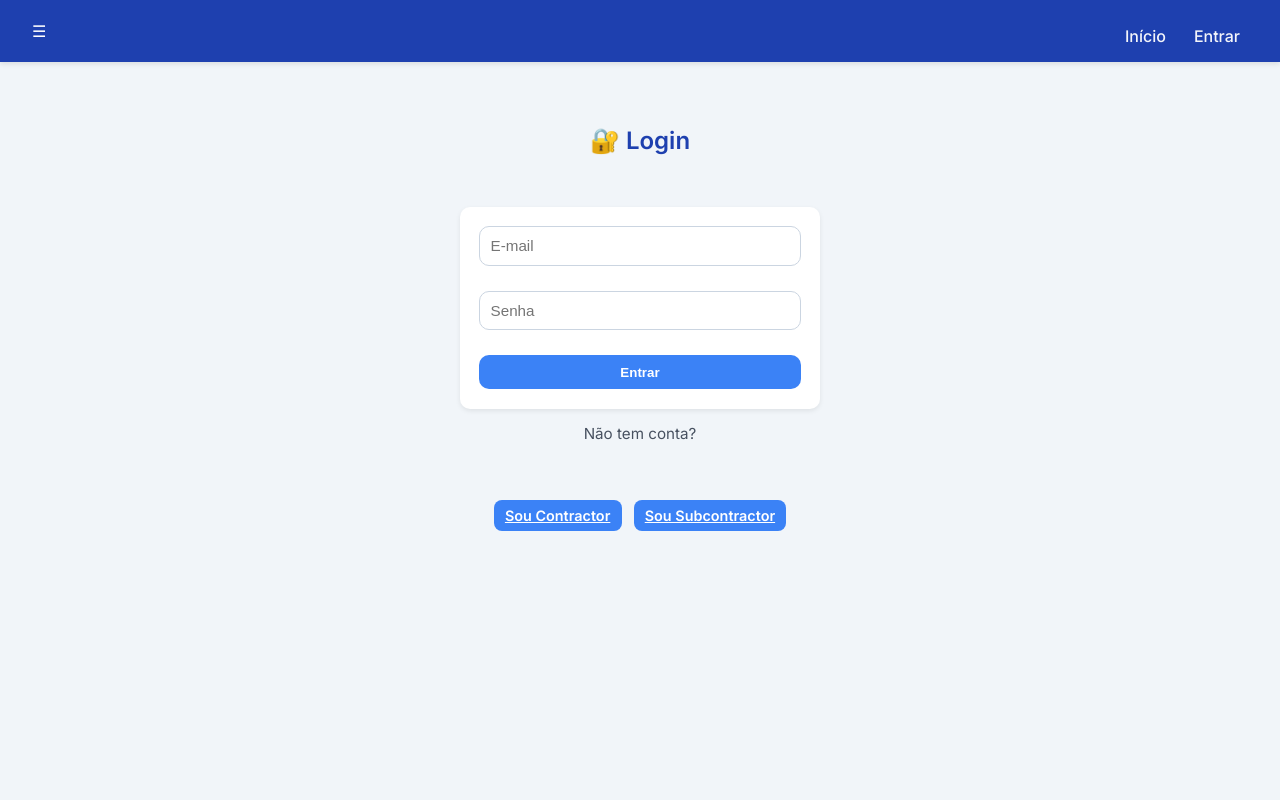
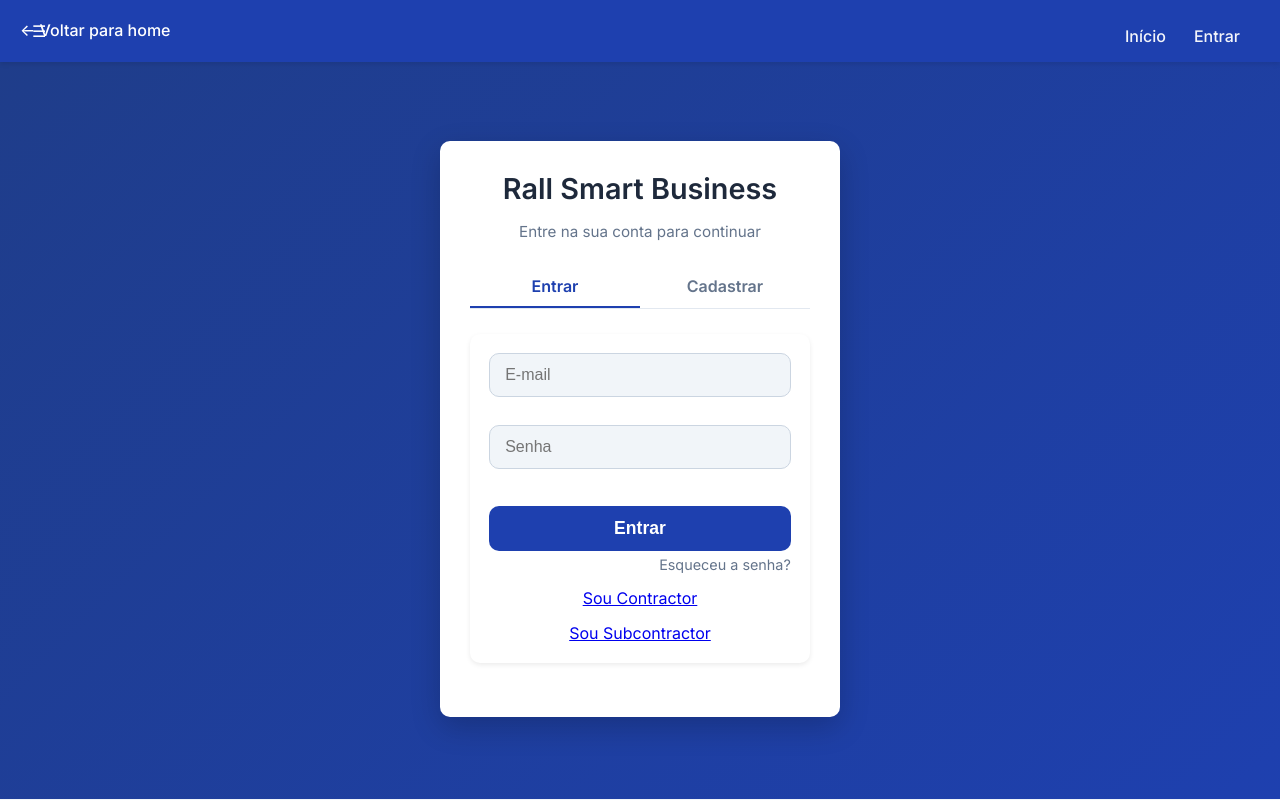
Before and after one commit to RFCcastro93/app_web, a Flask app: page /login in a window 1280 px wide. Run offline with Flask 3, Linux system fonts and the light colour scheme.

Commit message:
Update login.html

```diff
--- a/templates/login.html
+++ b/templates/login.html
@@ -1,25 +1,35 @@
 {% extends "base.html" %}
-{% block title %}Entrar{% endblock %}
+
+{% block title %}Entrar na BidConnect{% endblock %}
 
 {% block content %}
-<main style="display:grid; place-items:center;">
-<div style="width:100%; max-width:420px; text-align:center;">
-<h2>🔐 Login</h2>
-</main>
+<div class="auth-page-wrapper">
+    <a href="{{ url_for('index') }}" class="back-to-home">← Voltar para home</a>
 
-<form method="POST" style="display:grid; gap:12px; max-width: 360px; margin: 0 auto;">
-    <input type="email" name="email" placeholder="E-mail" required>
-    <input type="password" name="password" placeholder="Senha" required>
-    <button type="submit">Entrar</button>
-  </form>
+    <div class="auth-card">
+        <h2 class="auth-card-title">Rall Smart Business</h2>
+        <p class="auth-card-subtitle">Entre na sua conta para continuar</p>
 
-  <p class="muted" style="text-align: center;">Não tem conta?</p>
+        <div class="auth-tabs">
+            <a href="{{ url_for('login') }}" class="auth-tab active">Entrar</a>
+            {# O link de cadastro precisa de um "role" padrão para evitar o BuildError,
+               mas o usuário pode mudar no dropdown da página de registro. #}
+            <a href="{{ url_for('register', role='contractor') }}" class="auth-tab">Cadastrar</a>
+        </div>
 
+        {# Formulário de Login: Usa a classe auth-form e input-field #}
+        <form method="POST" class="auth-form">
+            <input type="email" name="email" id="email" class="input-field" placeholder="E-mail" required>
 
-<main style="display:grid; place-items:center;">
-  <div style="max-width:420px; text-align:center;">
-  <div class="menu" style="text-align: center;">
-    <a class="button sm" href="{{ url_for('register', role='contractor') }}">Sou Contractor</a>
-    <a class="button sm" href="{{ url_for('register', role='subcontractor') }}">Sou Subcontractor</a>
-  </div>
+            <input type="password" name="password" id="password" class="input-field" placeholder="Senha" required>
+
+            <button type="submit" class="button auth-button">Entrar</button>
+
+            <a href="#" class="forgot-password">Esqueceu a senha?</a>
+            <a href="{{ url_for('register', role='contractor') }}">Sou Contractor</a>
+            <a href="{{ url_for('register', role='subcontractor') }}">Sou Subcontractor</a>
+        </form>
+
+        </div>
+</div>
 {% endblock %}
```
